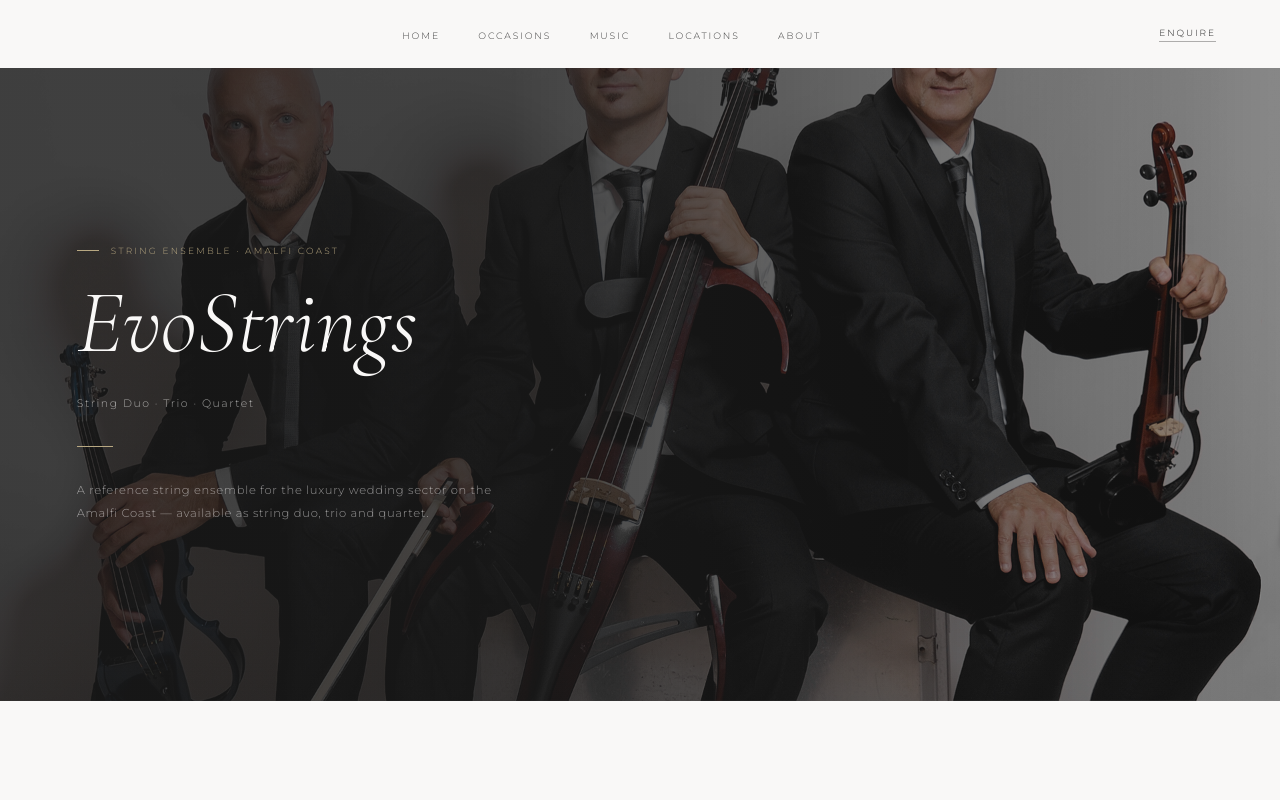
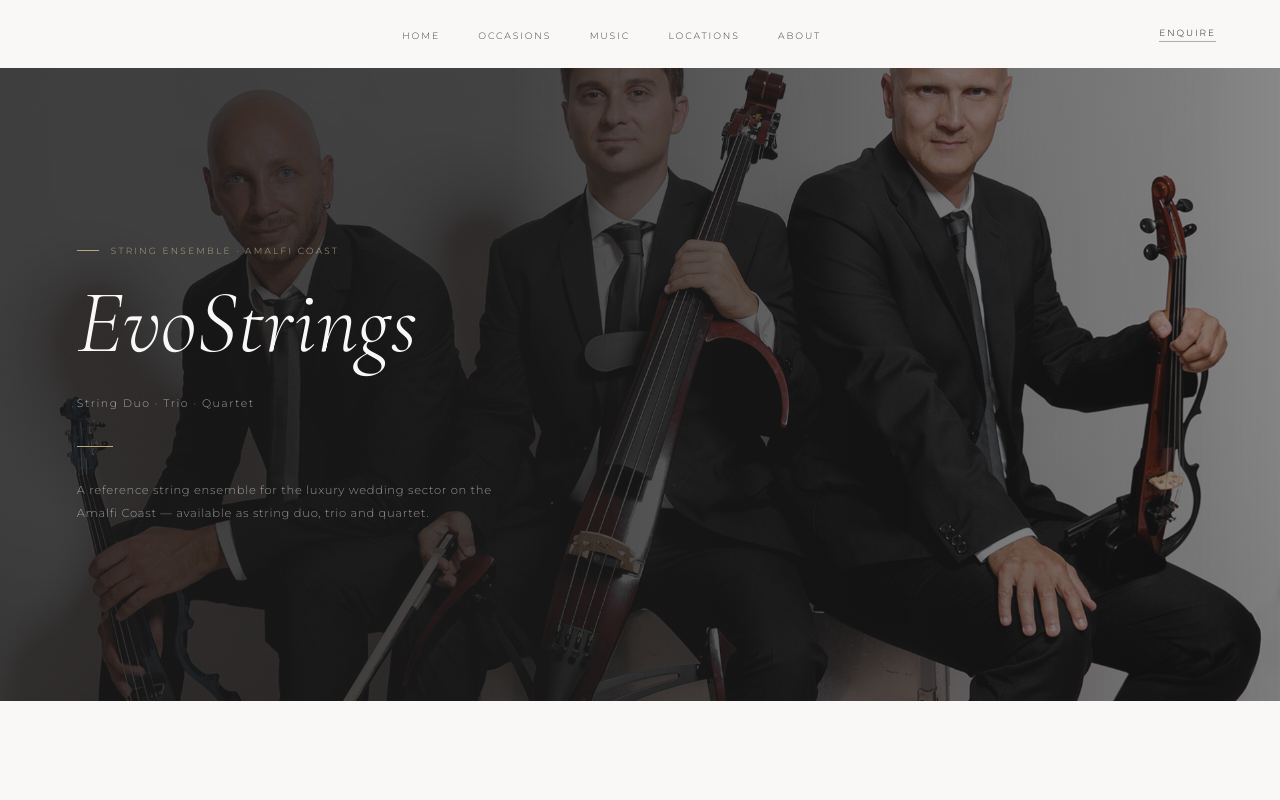
Before and after one commit to doncip82/sito-wedding, a React (Vite) app: page /evostrings in a window 1280 px wide. Shown: the top 800 px of the page. Built offline with nearby package versions, Linux system fonts and the light colour scheme.

Commit message:
fix(EvoStrings): correct hero image pan directions for tablet
Invert object-position logic — raise means higher Y% (pan up),
lower means lower Y% (pan down).

Co-Authored-By: Claude Sonnet 4.6 <noreply@anthropic.com>

```diff
--- a/src/pages/EvoStrings.jsx
+++ b/src/pages/EvoStrings.jsx
@@ -6,9 +6,9 @@ import { ensembleSchema } from '@/data/schema.js'
 const ensemble = ensembles.find(e => e.id === 'evostrings')
 
 const HERO_IMAGES = [
-  { src: '/images/EvoStrings/EvoStrings.jpg',   posClass: 'object-[center_70%] md:object-[center_56%]' },
-  { src: '/images/EvoStrings/EvoStrings 2.jpg', posClass: 'object-[center_60%] md:object-[center_71%]' },
-  { src: '/images/EvoStrings/EvoStrings 3.jpg', posClass: 'object-[center_60%] md:object-[center_74%]' },
+  { src: '/images/EvoStrings/EvoStrings.jpg',   posClass: 'object-[center_70%] md:object-[center_80%]' },
+  { src: '/images/EvoStrings/EvoStrings 2.jpg', posClass: 'object-[center_60%] md:object-[center_47%]' },
+  { src: '/images/EvoStrings/EvoStrings 3.jpg', posClass: 'object-[center_60%] md:object-[center_44%]' },
 ]
 
 export default function EvoStrings() {
```
